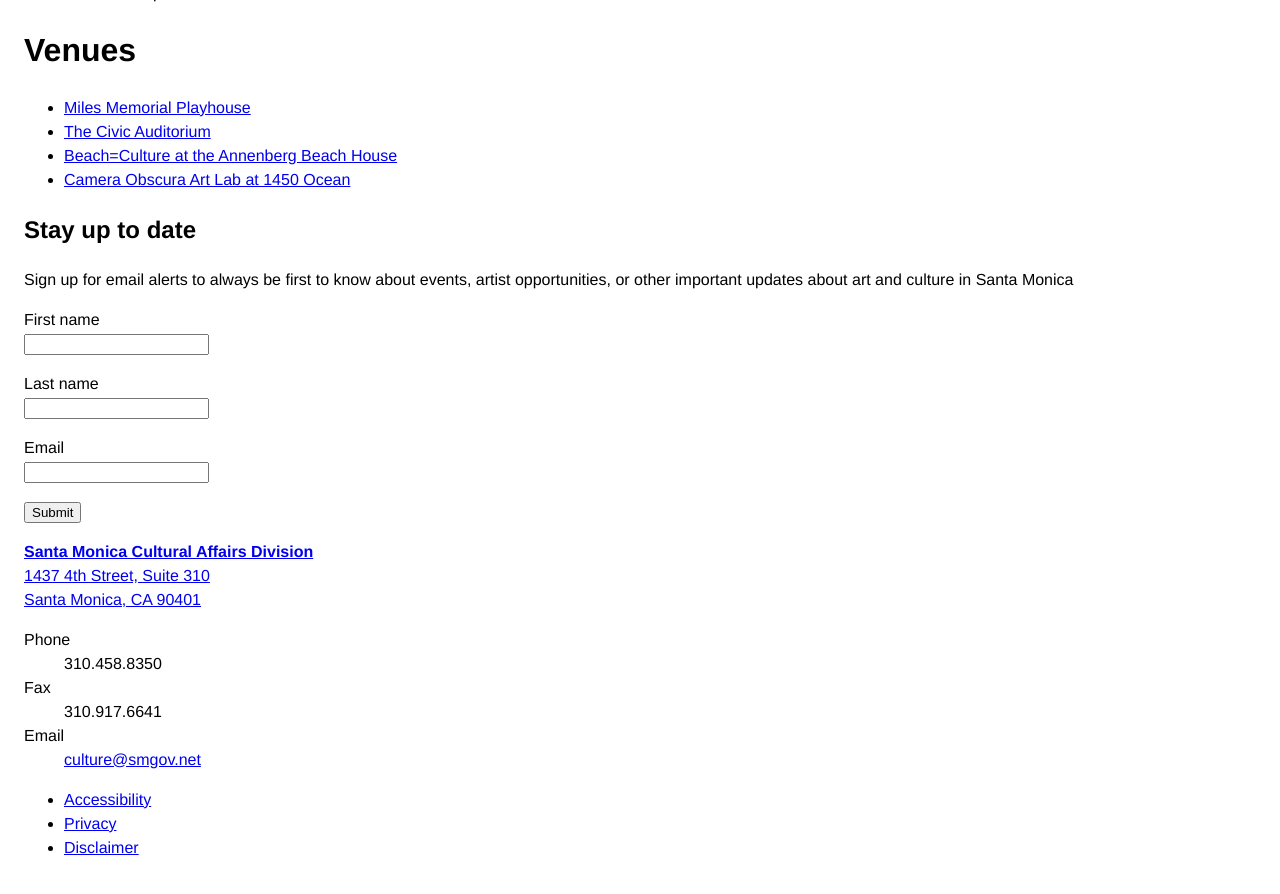
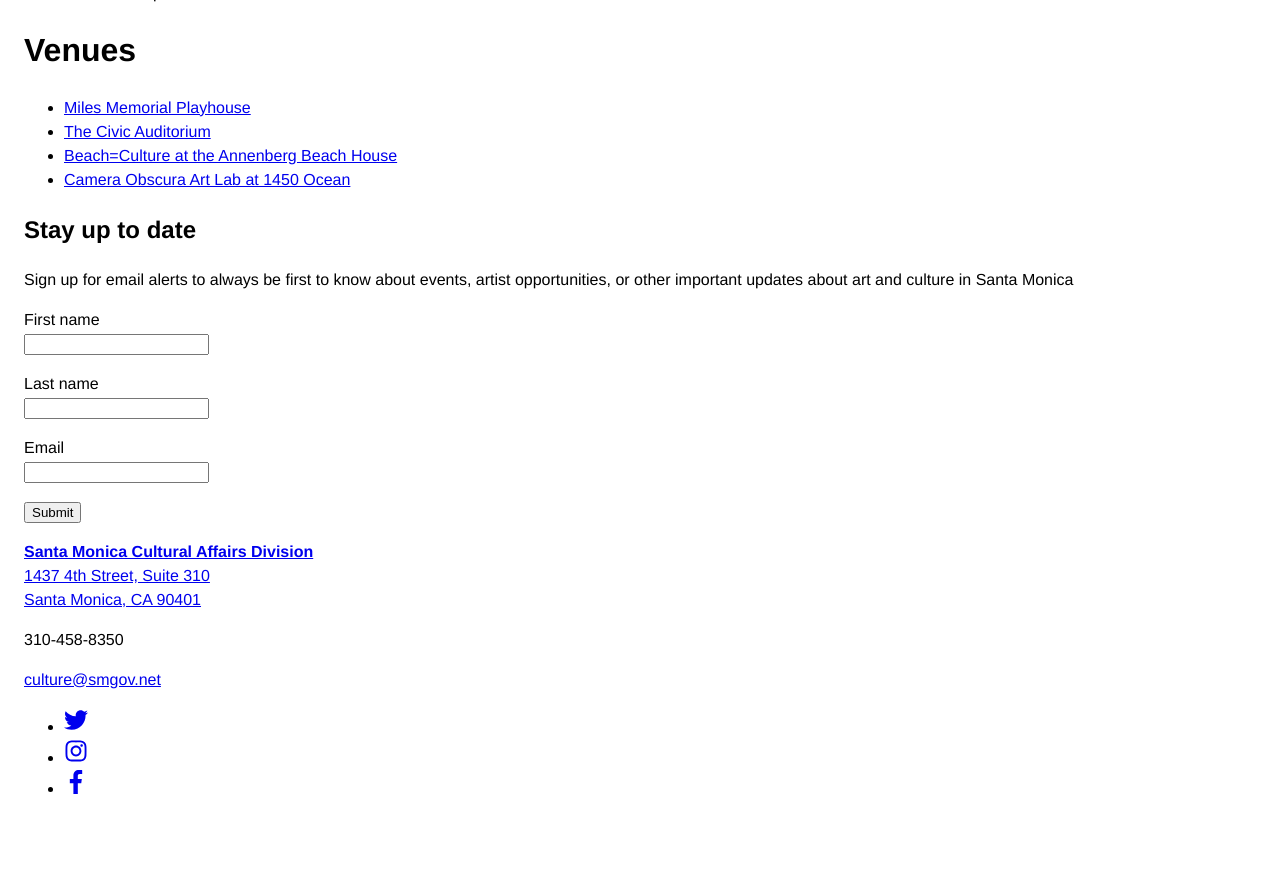
Before and after one commit to jimthoburn/artsamo, a Jekyll site: the page built from index.md, in a window 1280 px wide and 900 px high, scrolled down 1380 px. Shown: the top 894 px of the window. Built offline with Jekyll 4.4.1, drawn with Linux system fonts in a browser that asks for light colours; after the commit the page ends 2221 px from its top, so only the background shows below that.

Commit message:
Update contact information in footer.

```diff
--- a/_layouts/default.html
+++ b/_layouts/default.html
@@ -44,8 +44,7 @@
 
 <footer>
 
-  <!-- TBD: Can we make these fields persist on the next page? (Or can we subscribe them automatically with only these three fields?) -->
-  <form action="http://smgov.us12.list-manage.com/subscribe/post?u=a5d6f52c79917c7b57cc5cef0&amp;id=8df381560e" method="post">
+  <form action="https://smgov.us12.list-manage.com/subscribe/post?u=a5d6f52c79917c7b57cc5cef0&amp;id=8df381560e" method="post">
     <h2>Stay up to date</h2>
     <p>Sign up for email alerts to always be first to know about events, artist opportunities, or other important updates about art and culture in Santa Monica</p>
     <p>
@@ -78,11 +77,51 @@
       Santa Monica, CA 90401
     </a>
   </p>
+  <p>310-458-8350</p>
+  <p><a href="mailto:culture@smgov.net">culture@smgov.net</a></p>
+
+  <ul>
+    <li>
+      <a href="https://twitter.com/santamonicacity">
+        <svg width="24" height="24" xmlns="http://www.w3.org/2000/svg" viewBox="0 0 512 512">
+          <title>Twitter</title>
+          <switch>
+            <path fill="currentColor" d="M459.37 151.716c.325 4.548.325 9.097.325 13.645 0 138.72-105.583 298.558-298.558 298.558-59.452 0-114.68-17.219-161.137-47.106 8.447.974 16.568 1.299 25.34 1.299 49.055 0 94.213-16.568 130.274-44.832-46.132-.975-84.792-31.188-98.112-72.772 6.498.974 12.995 1.624 19.818 1.624 9.421 0 18.843-1.3 27.614-3.573-48.081-9.747-84.143-51.98-84.143-102.985v-1.299c13.969 7.797 30.214 12.67 47.431 13.319-28.264-18.843-46.781-51.005-46.781-87.391 0-19.492 5.197-37.36 14.294-52.954 51.655 63.675 129.3 105.258 216.365 109.807-1.624-7.797-2.599-15.918-2.599-24.04 0-57.828 46.782-104.934 104.934-104.934 30.213 0 57.502 12.67 76.67 33.137 23.715-4.548 46.456-13.32 66.599-25.34-7.798 24.366-24.366 44.833-46.132 57.827 21.117-2.273 41.584-8.122 60.426-16.243-14.292 20.791-32.161 39.308-52.628 54.253z" class=""></path>
+            <foreignObject>Twitter</foreignObject>
+          </switch>
+        </svg>
+      </a>
+    </li>
+    <li>
+      <a href="https://www.instagram.com/cityofsantamonica">
+        <svg width="24" height="24" xmlns="http://www.w3.org/2000/svg" viewBox="0 0 448 512">
+          <title>Instagram</title>
+          <switch>
+            <path fill="currentColor" d="M224.1 141c-63.6 0-114.9 51.3-114.9 114.9s51.3 114.9 114.9 114.9S339 319.5 339 255.9 287.7 141 224.1 141zm0 189.6c-41.1 0-74.7-33.5-74.7-74.7s33.5-74.7 74.7-74.7 74.7 33.5 74.7 74.7-33.6 74.7-74.7 74.7zm146.4-194.3c0 14.9-12 26.8-26.8 26.8-14.9 0-26.8-12-26.8-26.8s12-26.8 26.8-26.8 26.8 12 26.8 26.8zm76.1 27.2c-1.7-35.9-9.9-67.7-36.2-93.9-26.2-26.2-58-34.4-93.9-36.2-37-2.1-147.9-2.1-184.9 0-35.8 1.7-67.6 9.9-93.9 36.1s-34.4 58-36.2 93.9c-2.1 37-2.1 147.9 0 184.9 1.7 35.9 9.9 67.7 36.2 93.9s58 34.4 93.9 36.2c37 2.1 147.9 2.1 184.9 0 35.9-1.7 67.7-9.9 93.9-36.2 26.2-26.2 34.4-58 36.2-93.9 2.1-37 2.1-147.8 0-184.8zM398.8 388c-7.8 19.6-22.9 34.7-42.6 42.6-29.5 11.7-99.5 9-132.1 9s-102.7 2.6-132.1-9c-19.6-7.8-34.7-22.9-42.6-42.6-11.7-29.5-9-99.5-9-132.1s-2.6-102.7 9-132.1c7.8-19.6 22.9-34.7 42.6-42.6 29.5-11.7 99.5-9 132.1-9s102.7-2.6 132.1 9c19.6 7.8 34.7 22.9 42.6 42.6 11.7 29.5 9 99.5 9 132.1s2.7 102.7-9 132.1z" class=""></path>
+            <foreignObject>Instagram</foreignObject>
+          </switch>
+        </svg>
+      </a>
+    </li>
+    <li>
+      <a href="https://www.facebook.com/cityofsantamonica">
+        <svg width="24" height="24" xmlns="http://www.w3.org/2000/svg" viewBox="0 0 264 512">
+          <title>Facebook</title>
+          <switch>
+            <path fill="currentColor" d="M76.7 512V283H0v-91h76.7v-71.7C76.7 42.4 124.3 0 193.8 0c33.3 0 61.9 2.5 70.2 3.6V85h-48.2c-37.8 0-45.1 18-45.1 44.3V192H256l-11.7 91h-73.6v229" class=""></path>
+            <foreignObject>Facebook</foreignObject>
+          </switch>
+        </svg>
+      </a>
+    </li>
+  </ul>
+
+  <!--
   <dl>
     <dt>Phone</dt>
-    <dd>310.458.8350</dd>
+    <dd>310-458-8350</dd>
     <dt>Fax</dt>
-    <dd>310.917.6641</dd>
+    <dd>310-917-6641</dd>
     <dt>Email</dt>
     <dd><a href="mailto:culture@smgov.net">culture@smgov.net</a></dd>
   </dl>
@@ -92,6 +131,7 @@
     <li><a href="https://www.smgov.net/privacy/">Privacy</a></li>
     <li><a href="https://www.smgov.net/disclaimer/">Disclaimer</a></li>
   </ul>
+  -->
 
 </footer>
 
```
